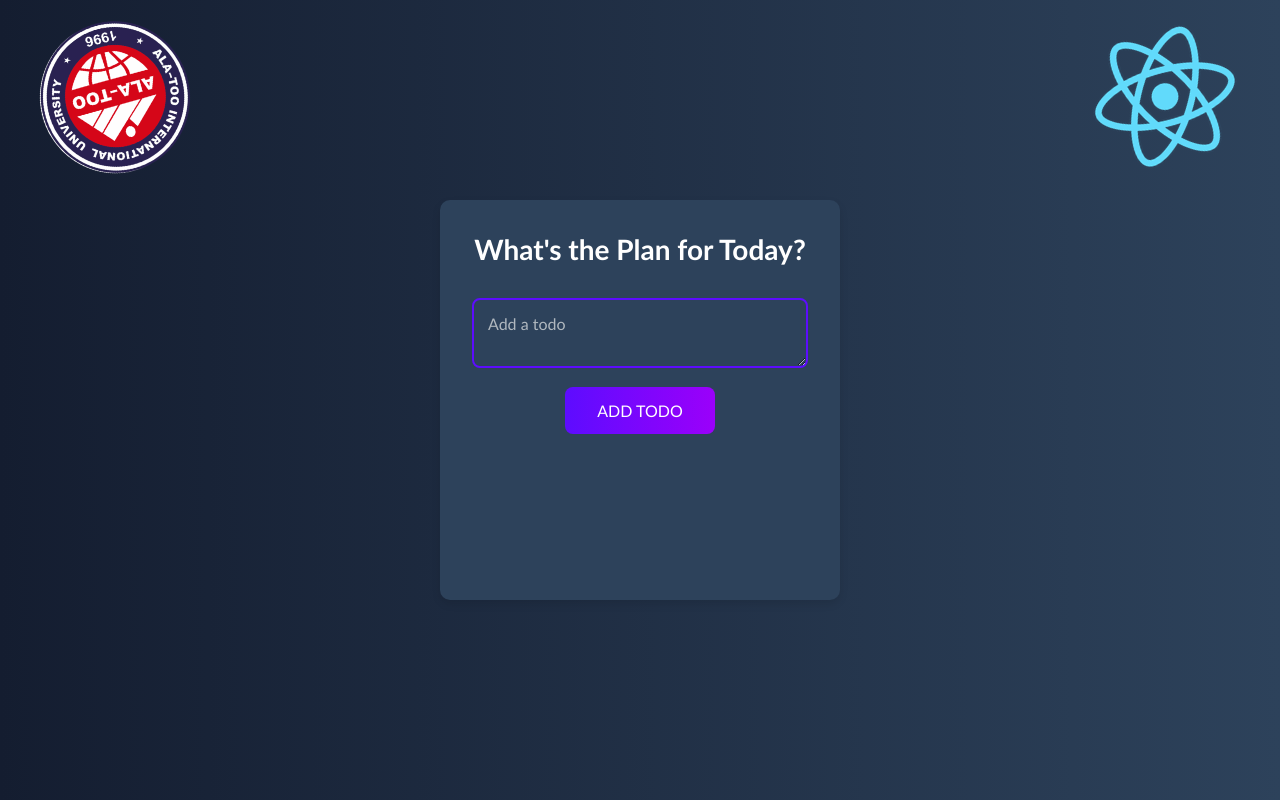
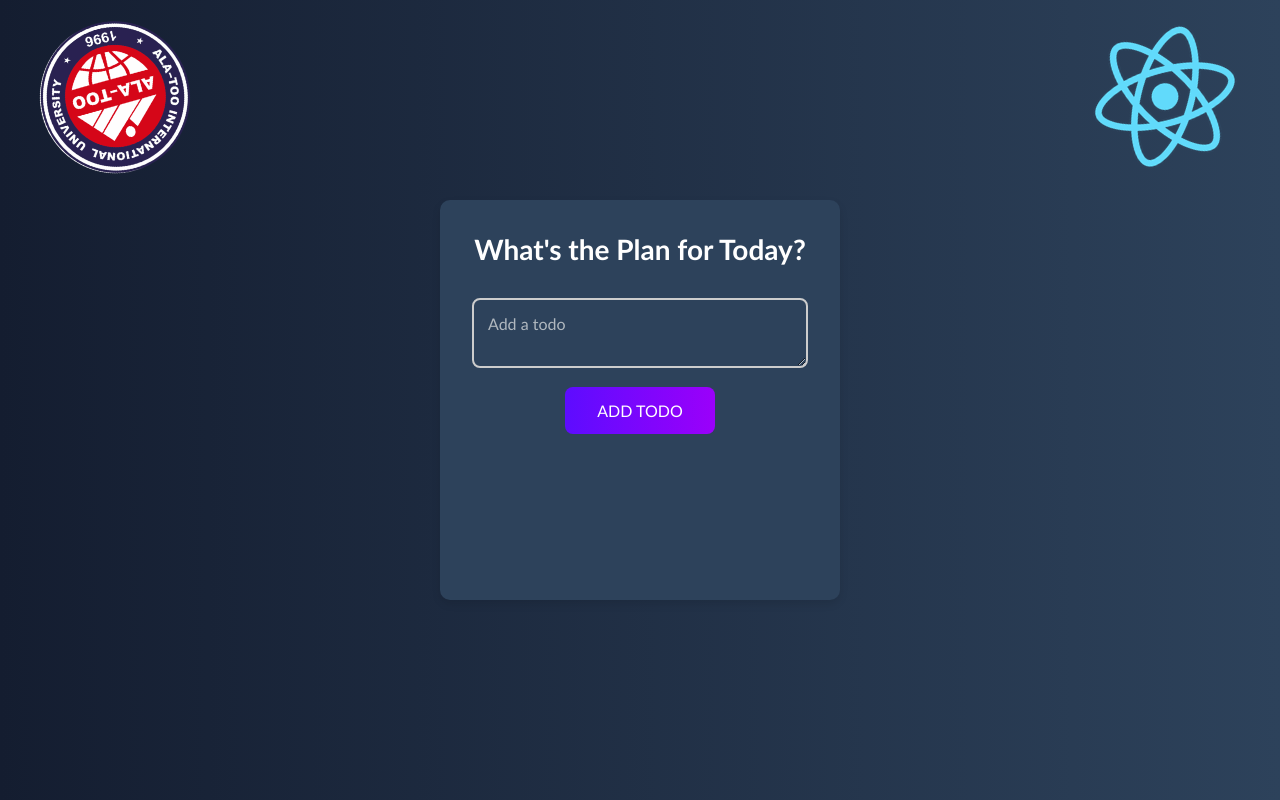
Before and after one commit to xNazim/FrontEndMid-React, a React (Create React App) app: page / in a window 1280 px wide. Built offline with nearby package versions, Linux system fonts and the light colour scheme; the HTML template or start-up script is replaced by a standard one.

Commit message:
added textarea border change color

```diff
--- a/src/App.css
+++ b/src/App.css
@@ -58,6 +58,27 @@ h1 {
 
 .todo-textarea::placeholder {
   color: #b0b8bf;
+}
+
+.todo-textarea.pressed {
+  border: 2px solid green;
+  box-shadow: 0 0 10px rgba(0, 128, 0, 0.5);
+}
+.todo-textarea {
+  border: 2px solid #ccc;
+  transition: border-color 0.5s ease;
+}
+
+.red-border {
+  border-color: red;
+}
+
+.blue-border {
+  border-color: blue;
+}
+
+.green-border {
+  border-color: green;
 }
 
 .todo-button {
--- a/src/components/TodoForm.js
+++ b/src/components/TodoForm.js
@@ -1,41 +1,44 @@
 import React, { useState, useRef, useEffect } from 'react';
+import '../App.css'; // Import your CSS file
 
 function TodoForm({ onSubmit, edit }) {
   const [input, setInput] = useState(edit ? edit.text : '');
   const inputRef = useRef(null);
+  const [isButtonPressed, setIsButtonPressed] = useState(false);
 
   useEffect(() => {
     inputRef.current.focus();
   }, []);
 
-  const handleChange = (e) => {
-    setInput(e.target.value);
+  const getRandomBorderColorClass = () => {
+    const borderColorClasses = ['red-border', 'blue-border', 'green-border']; // Add more color classes if needed
+    const randomIndex = Math.floor(Math.random() * borderColorClasses.length);
+    return borderColorClasses[randomIndex];
   };
 
-  const handleSubmit = (e) => {
-    e.preventDefault();
-
+  const handleButtonClick = () => {
     onSubmit({
       id: edit ? edit.id : Math.floor(Math.random() * 10000),
       text: input,
     });
 
     setInput('');
+    setIsButtonPressed(true);
   };
 
   return (
-    <form onSubmit={handleSubmit} className='todo-form'>
+    <div className='todo-form'>
       <textarea
         placeholder={edit ? 'Update your todo' : 'Add a todo'}
         value={input}
-        onChange={handleChange}
-        className='todo-textarea'
+        onChange={(e) => setInput(e.target.value)}
+        className={`todo-textarea ${isButtonPressed ? getRandomBorderColorClass() : ''}`}
         ref={inputRef}
       />
-      <button type="submit" className='todo-button'>
+      <button type="button" onClick={handleButtonClick} className='todo-button'>
         {edit ? 'Update todo' : 'Add todo'}
       </button>
-    </form>
+    </div>
   );
 }
 
```
